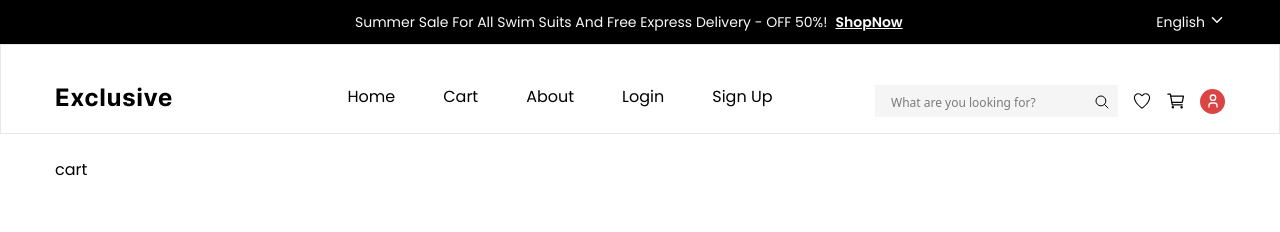
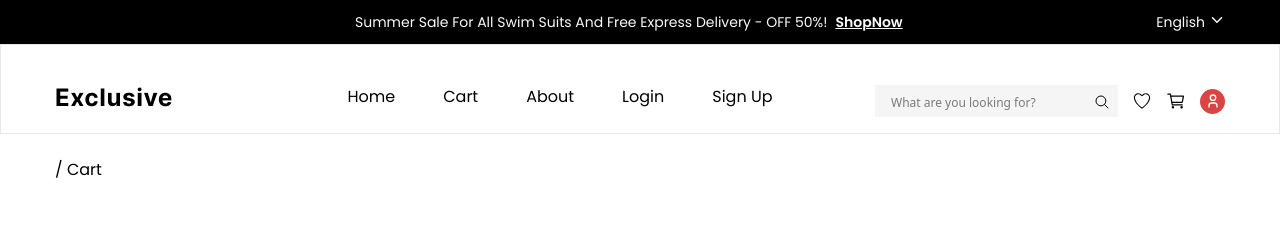
Before and after one commit to alifhredoy/Khan_Product_Ecommerce, a React (Vite) app: page /cart in a window 1280 px wide. Shown: the top 232 px of the page. Built offline with nearby package versions, Linux system fonts and the light colour scheme.

Commit message:
feat: add cart page & breadcrumb

```diff
--- a/src/pages/Cart.jsx
+++ b/src/pages/Cart.jsx
@@ -9,69 +9,115 @@ import Button from "../components/Button";
 import { useSelector } from "react-redux";
 
 const Cart = () => {
-  let data=useSelector((state)=>state.breadcrumb.previousValue)
 
-
-
+  const data = useSelector((state) => state.breadcrumb.previousvalue)
 
   return (
     <Container>
+
       <section className="font-pop">
-        <p className="pt-6"> <Link to={data=="Home"? "/":`/${data}`}>{data}</Link> cart</p>
+
+        <p className="pt-6">
+
+          {data && (
+            <Link to={data === "Home" ? "/" : `/${data}`}>
+              {data}
+            </Link>
+          )}
+
+          {" "} / Cart
+
+        </p>
 
         <div className="lg:mt-20 lg:mb-35">
+
           <div className="flex justify-between py-6 px-10 shadow-[0_1px_13px_rgba(0,0,0,0.05)] mb-10">
             <p>Product</p>
             <p>Price</p>
             <p>Quantity</p>
             <p>Subtotal</p>
           </div>
+
           <ProductPrice
             src={Monitor}
             alt="monitor"
             price="650"
             subtotal="650"
           />
+
           <ProductPrice
             src={Gamepad}
             alt="gamepad"
             price="550"
             subtotal="1100"
           />
+
           <Flex className="justify-between pb-20">
-            <Button text="Return To Shop"
-              className="text-black! border! border-[#00000080]! bg-transparent hover:bg-secondary! hover:border-transparent! hover:text-white! duration-300"/>
-              <Button text="Update Cart"
-              className="text-black! border! border-[#00000080]! bg-transparent hover:bg-secondary! hover:border-transparent! hover:text-white! duration-300"/>
+
+            <Button
+              text="Return To Shop"
+              className="text-black! border! border-[#00000080]! bg-transparent hover:bg-secondary! hover:border-transparent! hover:text-white! duration-300"
+            />
+
+            <Button
+              text="Update Cart"
+              className="text-black! border! border-[#00000080]! bg-transparent hover:bg-secondary! hover:border-transparent! hover:text-white! duration-300"
+            />
+
           </Flex>
 
           <div className="grid grid-cols-1 lg:grid-cols-2">
+
             <div className="items-start">
-              <input type="text" placeholder="Coupon Code" className="py-4 pl-6 pr-20 outline-0 border border-black rounded-sm mr-4"/>
-              <Button text="Apply Coupon" className="hover:bg-red-600! text-white! border-transparent"/>
+              <input
+                type="text"
+                placeholder="Coupon Code"
+                className="py-4 pl-6 pr-20 outline-0 border border-black rounded-sm mr-4"
+              />
+
+              <Button
+                text="Apply Coupon"
+                className="hover:bg-red-600! text-white! border-transparent"
+              />
+
             </div>
+
             <div className="justify-self-end">
+
               <div className="w-[470px] border border-black rounded-sm py-8 px-4">
-                <h6 className="text-xl text-black font-pop font-medium pb-6">Cart Total</h6>
+
+                <h6 className="text-xl text-black font-pop font-medium pb-6">
+                  Cart Total
+                </h6>
+
                 <div className="grid grid-cols-2 text-base text-black font-normal border-b border-[#00000066] pb-4 mb-4">
                   <span>Subtotal:</span>
                   <span className="justify-self-end">$1750</span>
                 </div>
+
                 <div className="grid grid-cols-2 text-base text-black font-normal border-b border-[#00000066] pb-4 mb-4">
                   <span>Shipping:</span>
                   <span className="justify-self-end">Free</span>
                 </div>
+
                 <div className="grid grid-cols-2 text-base text-black font-normal mb-4">
                   <span>Total:</span>
                   <span className="justify-self-end">$1750</span>
                 </div>
 
-                <div className="text-center"><Button className="hover:bg-red-600! text-white! border-transparent" text="Procees to checkout" /></div>
+                <div className="text-center">
+                  <Button
+                    className="hover:bg-red-600! text-white! border-transparent"
+                    text="Procees to checkout"
+                  />
+                </div>
+
               </div>
             </div>
           </div>
         </div>
       </section>
+
     </Container>
   );
 };
--- a/src/pages/Home.jsx
+++ b/src/pages/Home.jsx
@@ -1,5 +1,4 @@
-import React from 'react'
-
+import React, { useEffect } from 'react'
 import Banner from '../layouts/Banner'
 import TodayProducts from '../layouts/TodayProducts'
 import Catergory from '../layouts/Catergory'
@@ -13,11 +12,24 @@ import Support from '../layouts/Support'
 
 
 
+import { useDispatch } from "react-redux"
+import { addbreadcrumb } from "../slices/breadCrumbSlice"
+
+const Home = () => {
+
+const dispatch = useDispatch()
+useEffect(()=>{
+  dispatch(addbreadcrumb("Home"))
+},[])
 
 
 
 
-const Home = () => {
+
+
+
+
+
   return (
     <>
       <Banner/>
@@ -28,10 +40,6 @@ const Home = () => {
       <ExploreProducts/>
       <NewArrival/>
       <Support/>
-
-
-
-
     </>
   )
 }
```
Lines whose indentation alone changed are shown as unchanged.
